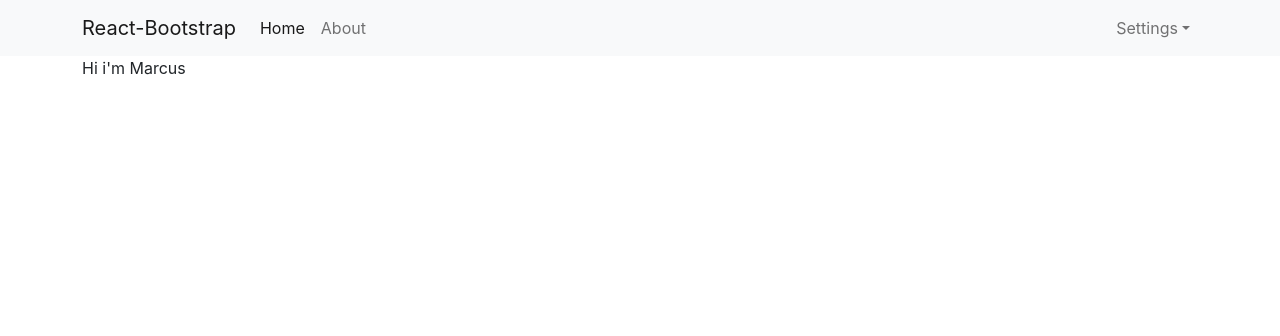
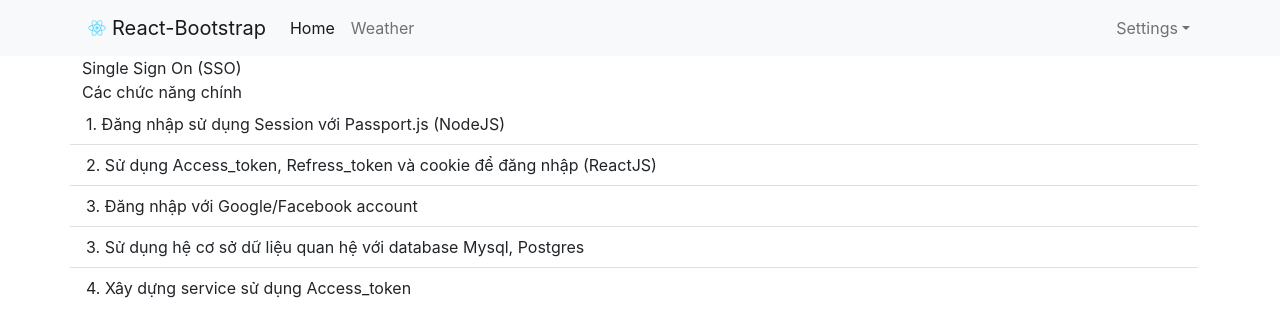
Before and after one commit to hoanganndev/SSO-Client, a React (Create React App) app: page / in a window 1280 px wide. Shown: the top 336 px of the page. Built offline with nearby package versions, Linux system fonts and the light colour scheme; no server answers; what axios-retry would draw is missing.

Commit message:
Design forgot password page

```diff
--- a/package.json
+++ b/package.json
@@ -9,6 +9,7 @@
     "axios": "0.27.2",
     "axios-retry": "3.2.5",
     "bootstrap": "5.1.3",
+    "moment": "2.29.4",
     "react": "18.1.0",
     "react-bootstrap": "2.4.0",
     "react-dom": "18.1.0",
--- a/src/App.js
+++ b/src/App.js
@@ -1,10 +1,12 @@
-import { useEffect } from "react";
+import { useEffect, useRef } from "react";
 import { useDispatch, useSelector } from "react-redux";
 import { HashLoader } from "react-spinners";
 import Header from "./components/Header/Header";
 import { doGetAccount } from "./redux/action/accountAction";
+import { Outlet } from "react-router-dom";
 const App = () => {
     const dispatch = useDispatch();
+    const firstRenderRef = useRef(true);
     const user = useSelector(state => state.account.userInfo);
     const isLoading = useSelector(state => state.account.isLoading);
     const style = {
@@ -17,6 +19,7 @@ const App = () => {
         if (user && !user.access_token) {
             dispatch(doGetAccount());
         }
+        firstRenderRef.current = false;
     }, []);
 
     return (
@@ -32,12 +35,14 @@ const App = () => {
                     </div>
                 </div>
             ) : (
-                <div className="App">
-                    <Header />
-                    <div className="container">
-                        <div>Hi i'm Marcus</div>
-                    </div>
-                </div>
+                <>
+                    {firstRenderRef.current === false && (
+                        <div className="App">
+                            <Header />
+                            <Outlet />
+                        </div>
+                    )}
+                </>
             )}
         </>
     );
--- a/src/components/About/About.js
+++ b/src/components/About/About.js
@@ -1,10 +1,18 @@
-import React from "react";
+import React, { useState } from "react";
 import Weather from "./Weather";
 
 const About = () => {
+    const [cityState, setCityState] = useState("1236594");
+    const handleSelect = e => {
+        setCityState(e.target.value);
+    };
     return (
-        <div>
-            <Weather />
+        <div className="container">
+            <select onChange={e => handleSelect(e)}>
+                <option value="1236594">Hà Nội</option>
+                <option value="1252431">Hồ Chí Minh</option>
+            </select>
+            <Weather cityState={cityState} />
         </div>
     );
 };
--- a/src/components/About/Weather.js
+++ b/src/components/About/Weather.js
@@ -2,8 +2,9 @@ import Carousel from "react-bootstrap/Carousel";
 import "./Weather.scss";
 import axios from "../../customize/axios";
 import { useState, useEffect } from "react";
-
+import moment from "moment";
 const Weather = props => {
+    const { cityState } = props;
     const [dataWeather, setDataWeather] = useState([]);
 
     const getWeatherByLocation = async locationId => {
@@ -15,7 +16,7 @@ const Weather = props => {
             }
         );
         if (res && res.title) {
-            console.log(res);
+            console.log("check weather res", res);
             setDataWeather(res.consolidated_weather);
         }
     };
@@ -39,8 +40,8 @@ const Weather = props => {
     };
 
     useEffect(() => {
-        getWeatherByLocation(1236594);
-    }, []);
+        getWeatherByLocation(cityState ? cityState : "1236594");
+    }, [cityState]);
 
     return (
         <div className="weather-container">
@@ -55,7 +56,12 @@ const Weather = props => {
                                     alt="First slide"
                                 />
                                 <Carousel.Caption>
-                                    <h3>{item.weather_state_name}</h3>
+                                    <h3>
+                                        {item.weather_state_name}-
+                                        {moment(item.applicable_date).format(
+                                            "dddd"
+                                        )}
+                                    </h3>
                                     <p>
                                         {item.max_temp}&#8451; -{" "}
                                         <span style={{ color: "#70757a" }}>
--- a/src/components/Header/Header.js
+++ b/src/components/Header/Header.js
@@ -3,6 +3,7 @@ import { NavLink } from "react-router-dom";
 import { useDispatch, useSelector } from "react-redux";
 import { doLogout } from "../../redux/action/accountAction";
 import "./Header.scss";
+import logo from "../../logo.svg";
 const Header = () => {
     const user = useSelector(state => state.account.userInfo);
     const disPatch = useDispatch();
@@ -17,21 +18,33 @@ const Header = () => {
         <>
             <Navbar bg="light" expand="lg">
                 <Container>
-                    <Navbar.Brand href="/">React-Bootstrap</Navbar.Brand>
+                    <NavLink to="/" className="navbar-brand">
+                        <img
+                            src={logo}
+                            width="30"
+                            height="30"
+                            className="d-inline-block align-top"
+                        />
+                        React-Bootstrap
+                    </NavLink>
                     <Navbar.Toggle aria-controls="basic-navbar-nav" />
                     <Navbar.Collapse id="basic-navbar-nav">
                         <Nav className="me-auto">
                             <NavLink className="nav-link" to="/">
                                 Home
                             </NavLink>
-                            <NavLink className="nav-link" to="/about">
-                                About
+                            <NavLink className="nav-link" to="/weather">
+                                Weather
                             </NavLink>
                         </Nav>
                         {user && user.access_token && (
                             <Nav>
                                 <Nav.Link href="#">
-                                    Welcome!{user.email}
+                                    <span> Welcome!</span>
+                                    <span>
+                                        {" "}
+                                        {user.username ? user.username : "User"}
+                                    </span>
                                 </Nav.Link>
                             </Nav>
                         )}
--- /dev/null
+++ b/src/components/Home/Home.js
@@ -0,0 +1,33 @@
+import React from "react";
+
+const Home = () => {
+    return (
+        <div className="container home-customize">
+            <div className="row">
+                <div className="title">Single Sign On (SSO)</div>
+                <div className="feature">Các chức năng chính</div>
+                <ul className="list-group list-group-flush">
+                    <li className="list-group-item">
+                        1. Đăng nhập sử dụng Session với Passport.js (NodeJS)
+                    </li>
+                    <li className="list-group-item">
+                        2. Sử dụng Access_token, Refress_token và cookie để đăng
+                        nhập (ReactJS)
+                    </li>
+                    <li className="list-group-item">
+                        3. Đăng nhập với Google/Facebook account
+                    </li>
+                    <li className="list-group-item">
+                        3. Sử dụng hệ cơ sở dữ liệu quan hệ với database Mysql,
+                        Postgres
+                    </li>
+                    <li className="list-group-item">
+                        4. Xây dựng service sử dụng Access_token
+                    </li>
+                </ul>
+            </div>
+        </div>
+    );
+};
+
+export default Home;
--- /dev/null
+++ b/src/components/Home/Home.scss
@@ -0,0 +1,8 @@
+.home-customize{
+  .title{
+    font-size: 22px;
+  }
+  .feature{
+    padding-top: 10px;
+  }
+}
--- a/src/index.js
+++ b/src/index.js
@@ -5,23 +5,34 @@ import { Provider } from "react-redux";
 import { BrowserRouter, Route, Routes } from "react-router-dom";
 import About from "./components/About/About";
 import Code from "./components/Code/Code";
+import Home from "./components/Home/Home";
 import "./index.scss";
 import store from "./redux/store";
 import reportWebVitals from "./reportWebVitals";
 import AppRoute from "./routes/AppRoute";
+import PrivateRoute from "./routes/PrivateRoute";
+
 const root = ReactDOM.createRoot(document.getElementById("root"));
 root.render(
     <Provider store={store}>
-        {/* <React.StrictMode> */}
+        <React.StrictMode>
             <BrowserRouter>
                 <Routes>
                     <Route path="/" element={<AppRoute />}>
-                    <Route path="/about" element={<About />}></Route>
+                        <Route
+                            path="weather"
+                            element={
+                                <PrivateRoute>
+                                    <About />
+                                </PrivateRoute>
+                            }
+                        />
+                        <Route path="" index element={<Home />} />
                     </Route>
-                <Route path="/code" element={<Code />}></Route>
+                    <Route path="/code" element={<Code />} />
                 </Routes>
             </BrowserRouter>
-        {/* </React.StrictMode> */}
+        </React.StrictMode>
     </Provider>
 );
 
--- a/src/redux/action/accountAction.js
+++ b/src/redux/action/accountAction.js
@@ -16,6 +16,7 @@ export const doLogin = ssoToken => {
             .then(res => {
                 if (res && +res.EC === 0) {
                     dispatch({ type: USER_LOGIN_SUCCESS, user: res.DT });
+                    dispatch(doGetAccount());
                 } else {
                     dispatch({ type: USER_LOGIN_FAILSED, error: res.EM });
                 }
@@ -39,7 +40,9 @@ export const doGetAccount = () => {
                     dispatch({ type: USER_LOGIN_SUCCESS, user: res.DT });
                 } else {
                     dispatch({ type: USER_LOGIN_FAILSED, error: res.EM });
-                    window.location.href = `${process.env.REACT_APP_BACKEND_SSO_LOGIN}?serviceURL=${process.env.REACT_APP_CURRENT_PROJECT_URL}`;
+                    if (window.location.pathname !== "/") {
+                        window.location.href = `${process.env.REACT_APP_BACKEND_SSO_LOGIN}?serviceURL=${process.env.REACT_APP_CURRENT_PROJECT_URL}`;
+                    }
                 }
             })
             .catch(err => {
--- a/src/routes/AppRoute.js
+++ b/src/routes/AppRoute.js
@@ -1,11 +1,9 @@
 import React from "react";
 import App from "../App";
-import { Outlet } from "react-router-dom";
 const AppRoute = () => {
     return (
         <>
             <App />
-            <Outlet />
         </>
     );
 };
--- /dev/null
+++ b/src/routes/PrivateRoute.js
@@ -0,0 +1,16 @@
+import { useDispatch, useSelector } from "react-redux";
+import { useEffect } from "react";
+const PrivateRoute = props => {
+    const user = useSelector(state => state.account.userInfo);
+    useEffect(() => {
+        if (user && !user.access_token) {
+            window.location.href = `${process.env.REACT_APP_BACKEND_SSO_LOGIN}?serviceURL=${process.env.REACT_APP_CURRENT_PROJECT_URL}`;
+        }
+    }, []);
+    if (user && user.access_token) {
+        return <>{props.children}</>;
+    }
+    return <></>;
+};
+
+export default PrivateRoute;
```
Also changed, not shown: 1 other file (tests, documents, lock files or other folders). Lines whose indentation alone changed are shown as unchanged.
